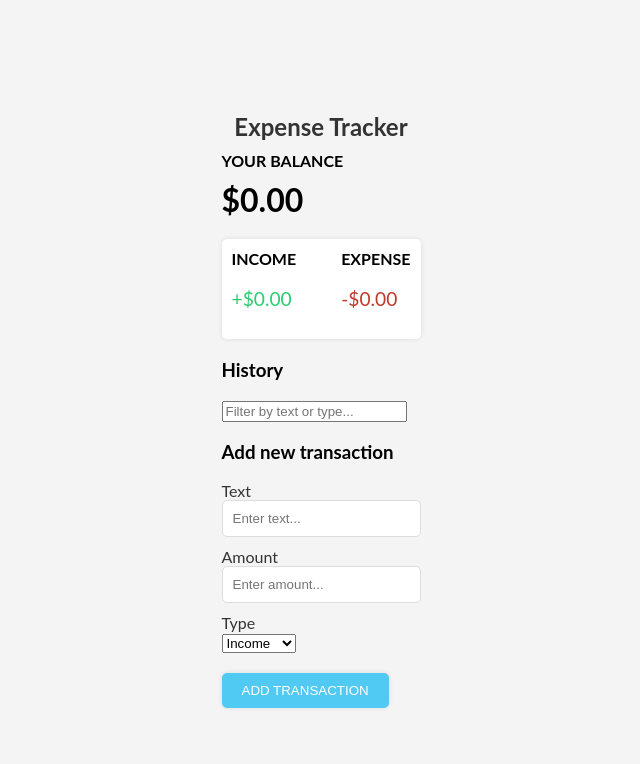
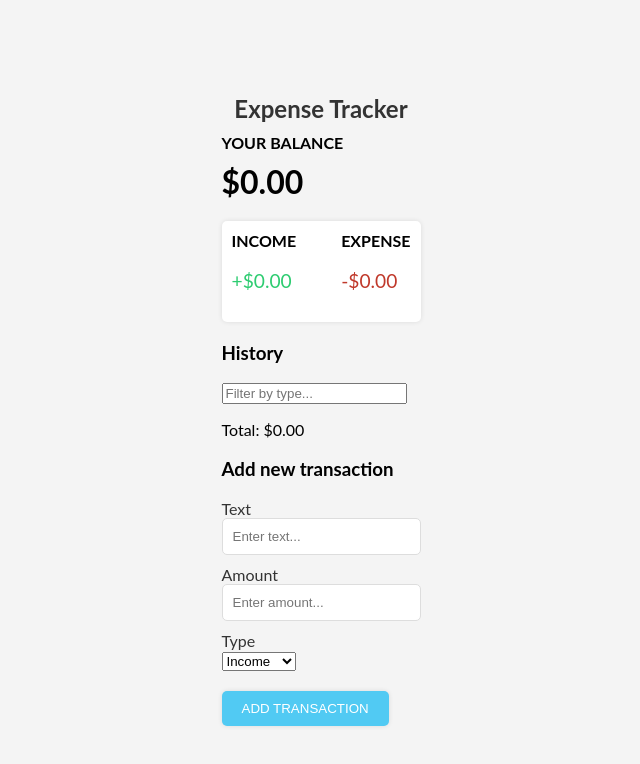
Before and after one commit to ShahilKM16/learn-frontend4, a React (Create React App) app: page / in a window 1280 px wide. Shown: the top 764 px of the page, without its empty margins (319-959 px from the left). Built offline with nearby package versions, Linux system fonts and the light colour scheme.

Commit message:
filtering just using type to make it userfriendly and returns the total of income and expense

```diff
--- a/src/components/TransactionList.js
+++ b/src/components/TransactionList.js
@@ -1,13 +1,31 @@
-// src/components/TransactionList.js
-import React, { useState } from 'react';
+import React, { useState, useEffect } from 'react';
 
 export const TransactionList = ({ transactions }) => {
   const [filter, setFilter] = useState('');
+  const [total, setTotal] = useState(0);
 
+  // Calculate total amount for the selected type
+  const calculateTotal = () => {
+    const filteredTransactions = transactions.filter(transaction => {
+      return transaction.type.toLowerCase().includes(filter.toLowerCase());
+    });
+
+    const totalAmount = filteredTransactions.reduce((acc, transaction) => {
+      return acc + transaction.amount;
+    }, 0);
+
+    return totalAmount;
+  };
+
+  // Update total when filter changes
+  useEffect(() => {
+    const totalAmount = calculateTotal();
+    setTotal(totalAmount);
+  }, [filter, transactions]);
+
+  // Filter transactions by type
   const filteredTransactions = transactions.filter(transaction => {
-    const textMatch = transaction.text.toLowerCase().includes(filter.toLowerCase());
-    const typeMatch = transaction.type.toLowerCase().includes(filter.toLowerCase());
-    return textMatch || typeMatch;
+    return transaction.type.toLowerCase().includes(filter.toLowerCase());
   });
 
   return (
@@ -18,8 +36,9 @@ export const TransactionList = ({ transactions }) => {
           type="text"
           value={filter}
           onChange={(e) => setFilter(e.target.value)}
-          placeholder="Filter by text or type..."
+          placeholder="Filter by type..."
         />
+        <p>Total: ${total.toFixed(2)}</p>
       </div>
       <ul className="list">
         {filteredTransactions.map(transaction => (
```
